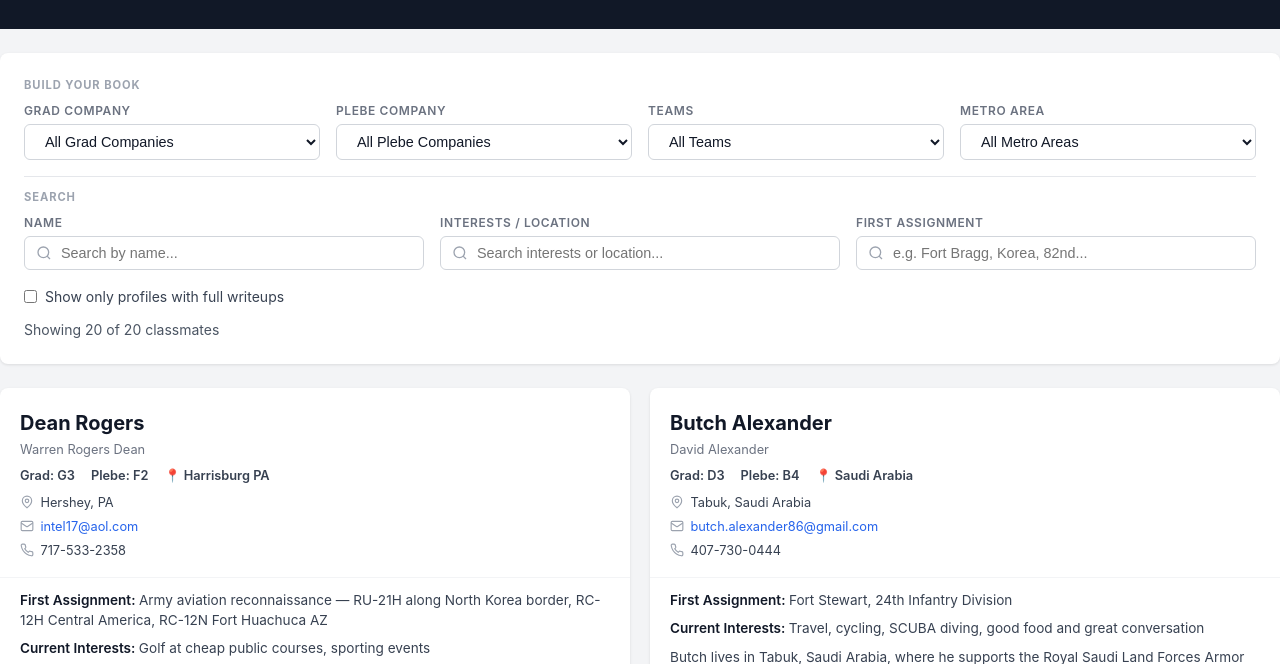
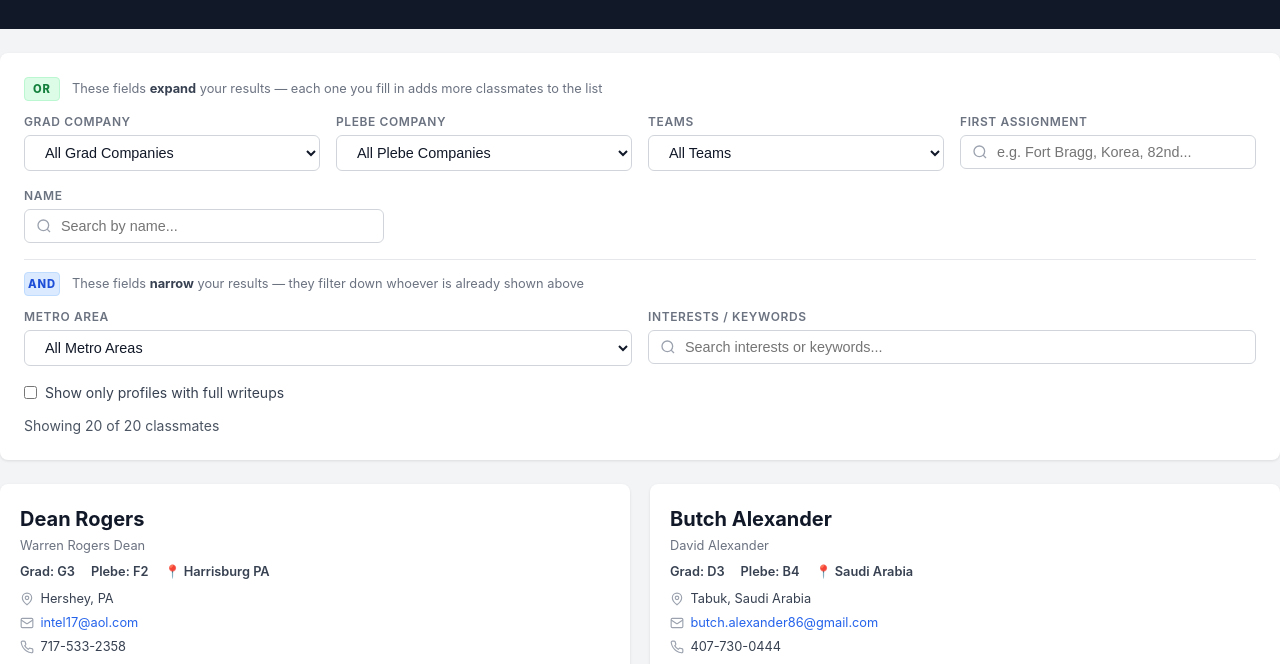
Before and after one commit to Plafont/cnq-directory, a plain HTML site: page index.html in a window 1280 px wide. Shown: the part 121-785 px from the top of the page. Drawn offline with Linux system fonts and the light colour scheme.

Commit message:
Update index.html

```diff
--- a/index.html
+++ b/index.html
@@ -72,6 +72,12 @@ input[type="text"]:focus,select:focus{outline:none;border-color:#111827;box-shad
 
 /* Section label above filter groups */
 .filter-section-label{font-size:.7rem;font-weight:700;color:#9ca3af;text-transform:uppercase;letter-spacing:.08em;margin-bottom:.5rem}
+.logic-header{display:flex;align-items:center;gap:.75rem;margin-bottom:.25rem}
+.logic-badge{display:inline-flex;align-items:center;justify-content:center;width:2.25rem;height:1.5rem;border-radius:.25rem;font-size:.7rem;font-weight:800;letter-spacing:.08em;flex-shrink:0}
+.or-badge{background:#dcfce7;color:#15803d;border:1px solid #bbf7d0}
+.and-badge{background:#dbeafe;color:#1d4ed8;border:1px solid #bfdbfe}
+.logic-desc{font-size:.8rem;color:#6b7280}
+.logic-desc strong{color:#374151}
 </style>
 </head>
 <body>
@@ -88,9 +94,12 @@ input[type="text"]:focus,select:focus{outline:none;border-color:#111827;box-shad
 <div class="container filters-section">
   <div class="filters-container">
 
-    <!-- Row 1: Book builders (dropdowns) -->
-    <div class="filter-section-label">Build Your Book</div>
-    <div class="filter-row four-col">
+    <!-- OR Section -->
+    <div class="logic-header">
+      <span class="logic-badge or-badge">OR</span>
+      <span class="logic-desc">These fields <strong>expand</strong> your results — each one you fill in adds more classmates to the list</span>
+    </div>
+    <div class="filter-row four-col" style="margin-top:.75rem">
       <div>
         <div class="filter-label">Grad Company</div>
         <select id="gradCoFilter"><option value="">All Grad Companies</option></select>
@@ -104,16 +113,14 @@ input[type="text"]:focus,select:focus{outline:none;border-color:#111827;box-shad
         <select id="teamsFilter"><option value="">All Teams</option></select>
       </div>
       <div>
-        <div class="filter-label">Metro Area</div>
-        <select id="metroFilter"><option value="">All Metro Areas</option></select>
+        <div class="filter-label">First Assignment</div>
+        <div class="input-wrapper">
+          <svg class="input-icon" xmlns="http://www.w3.org/2000/svg" viewBox="0 0 24 24" fill="none" stroke="currentColor" stroke-width="2"><circle cx="11" cy="11" r="8"/><path d="m21 21-4.35-4.35"/></svg>
+          <input type="text" id="firstAssignmentSearch" placeholder="e.g. Fort Bragg, Korea, 82nd..."/>
+        </div>
       </div>
     </div>
-
-    <hr class="filter-divider">
-
-    <!-- Row 2: Text searches -->
-    <div class="filter-section-label">Search</div>
-    <div class="filter-row three-col">
+    <div class="filter-row" style="max-width:360px;margin-bottom:1rem">
       <div>
         <div class="filter-label">Name</div>
         <div class="input-wrapper">
@@ -121,24 +128,31 @@ input[type="text"]:focus,select:focus{outline:none;border-color:#111827;box-shad
           <input type="text" id="nameSearch" placeholder="Search by name..."/>
         </div>
       </div>
+    </div>
+
+    <hr class="filter-divider">
+
+    <!-- AND Section -->
+    <div class="logic-header">
+      <span class="logic-badge and-badge">AND</span>
+      <span class="logic-desc">These fields <strong>narrow</strong> your results — they filter down whoever is already shown above</span>
+    </div>
+    <div class="filter-row two-col" style="margin-top:.75rem">
       <div>
-        <div class="filter-label">Interests / Location</div>
+        <div class="filter-label">Metro Area</div>
+        <select id="metroFilter"><option value="">All Metro Areas</option></select>
+      </div>
+      <div>
+        <div class="filter-label">Interests / Keywords</div>
         <div class="input-wrapper">
           <svg class="input-icon" xmlns="http://www.w3.org/2000/svg" viewBox="0 0 24 24" fill="none" stroke="currentColor" stroke-width="2"><circle cx="11" cy="11" r="8"/><path d="m21 21-4.35-4.35"/></svg>
-          <input type="text" id="interestsSearch" placeholder="Search interests or location..."/>
-        </div>
-      </div>
-      <div>
-        <div class="filter-label">First Assignment</div>
-        <div class="input-wrapper">
-          <svg class="input-icon" xmlns="http://www.w3.org/2000/svg" viewBox="0 0 24 24" fill="none" stroke="currentColor" stroke-width="2"><circle cx="11" cy="11" r="8"/><path d="m21 21-4.35-4.35"/></svg>
-          <input type="text" id="firstAssignmentSearch" placeholder="e.g. Fort Bragg, Korea, 82nd..."/>
+          <input type="text" id="interestsSearch" placeholder="Search interests or keywords..."/>
         </div>
       </div>
     </div>
 
     <!-- Checkbox -->
-    <label class="checkbox-row">
+    <label class="checkbox-row" style="margin-top:.25rem">
       <input type="checkbox" id="profilesOnly"> Show only profiles with full writeups
     </label>
 
```
